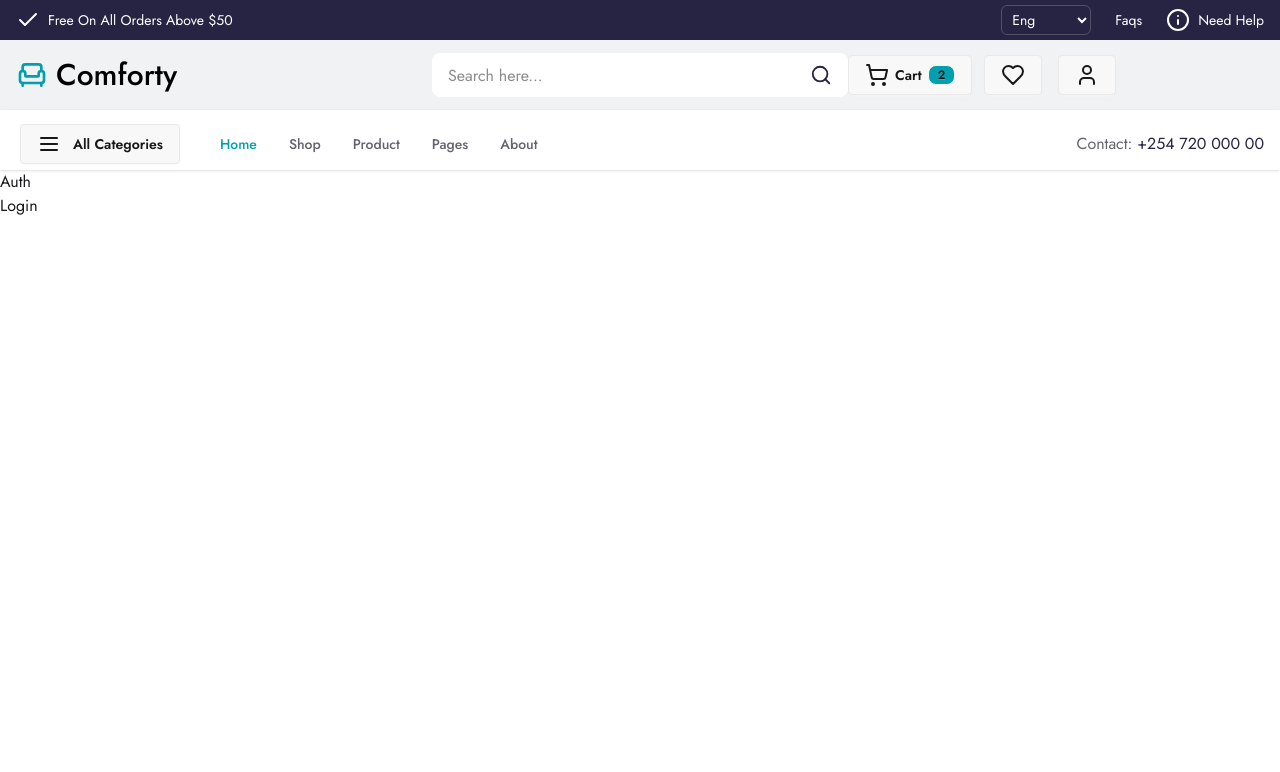
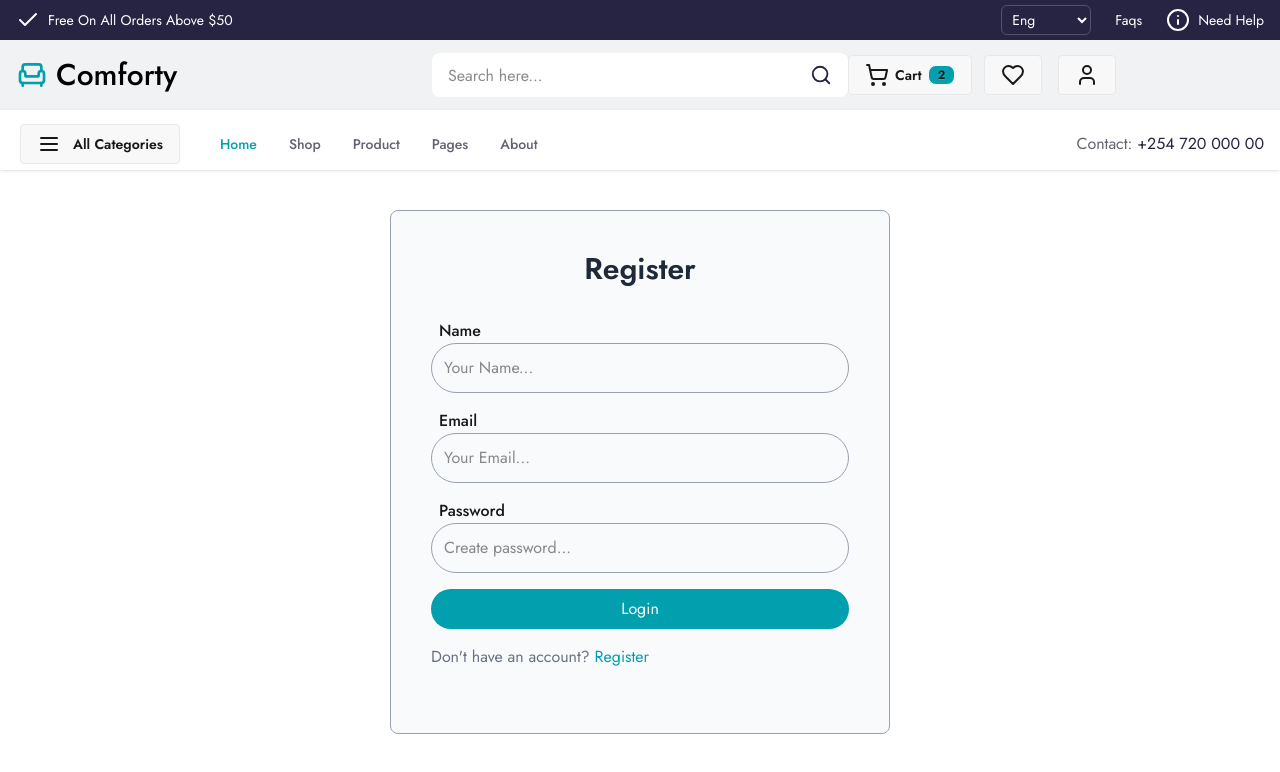
Before and after one commit to Chrispin1/Furniture-ecommerce, a React (Vite) app: page /auth/login in a window 1280 px wide. Shown: the top 772 px of the page. Built offline with nearby package versions, Linux system fonts and the light colour scheme.

Commit message:
project complete

```diff
--- a/src/Pages/Auth/Auth.jsx
+++ b/src/Pages/Auth/Auth.jsx
@@ -3,7 +3,6 @@ import { Outlet } from "react-router";
 const Auth = () => {
   return (
     <div>
-      Auth
       <Outlet />
     </div>
   );
--- a/src/Pages/Auth/Login/Login.jsx
+++ b/src/Pages/Auth/Login/Login.jsx
@@ -1,5 +1,71 @@
+import { Link, useNavigate } from "react-router";
+
 const Login = () => {
-  return <div>Login</div>;
+  const navigate = useNavigate();
+
+  const submitHandle = () => {
+    navigate("/");
+  };
+
+  return (
+    <div>
+      <div className="lg:container mx-auto ">
+        <div className="w-full flex items-center justify-center pt-10 ">
+          <div className="min-w-[500px] py-10 px-10 border border-gray-400 rounded-lg bg-gray-50">
+            <div className="flex flex-col items-center justify-center w-full">
+              <h1 className="text-3xl font-semibold text-gray-800">Register</h1>
+              <div className="w-full pt-8">
+                <form onSubmit={submitHandle} className="w-full flex flex-col">
+                  <label htmlFor="name" className="px-2 text-md font-medium">
+                    Name
+                  </label>
+                  <input
+                    type="name"
+                    placeholder="Your Name..."
+                    className="border border-gray-400 w-full rounded-full px-3 py-3 focus:outline-[#029fae]"
+                  />
+                  <label
+                    htmlFor="email"
+                    className="px-2 text-md font-medium pt-4"
+                  >
+                    Email
+                  </label>
+                  <input
+                    type="email"
+                    placeholder="Your Email..."
+                    className="border border-gray-400 w-full rounded-full px-3 py-3 focus:outline-[#029fae]"
+                  />
+                  <label
+                    htmlFor="password"
+                    className="px-2 text-md font-medium pt-4"
+                  >
+                    Password
+                  </label>
+                  <input
+                    type="password"
+                    placeholder="Create password..."
+                    className="border border-gray-400 w-full rounded-full px-3 py-3 focus:outline-[#029fae]"
+                  />
+                  <div className="flex items-center pt-4 ">
+                    <button className="bg-[#029fae] text-center text-white w-full py-2 rounded-full cursor-pointer">
+                      Login
+                    </button>
+                  </div>
+                </form>
+
+                <p className="text-md pt-4 text-gray-500 mb-6">
+                  Don't have an account?{" "}
+                  <Link to="/auth/login">
+                    <span className="text-[#029fae]">Register</span>
+                  </Link>
+                </p>
+              </div>
+            </div>
+          </div>
+        </div>
+      </div>
+    </div>
+  );
 };
 
 export default Login;
--- a/src/Pages/Auth/Register/Register.jsx
+++ b/src/Pages/Auth/Register/Register.jsx
@@ -1,5 +1,71 @@
+import { Link, useNavigate } from "react-router";
+
 const Register = () => {
-  return <div>Register</div>;
+  const navigate = useNavigate();
+
+  const submitHandle = () => {
+    navigate("/");
+  };
+
+  return (
+    <div>
+      <div className="lg:container mx-auto ">
+        <div className="w-full flex items-center justify-center pt-20 ">
+          <div className="min-w-[500px] py-10 px-10 border border-gray-400 rounded-lg bg-gray-50">
+            <div className="flex flex-col items-center justify-center w-full">
+              <h1 className="text-3xl font-semibold text-gray-800">Login</h1>
+              <div className="w-full pt-6">
+                <form onSubmit={submitHandle} className="w-full flex flex-col">
+                  <label htmlFor="name" className="px-2 text-md font-medium">
+                    Name
+                  </label>
+                  <input
+                    type="name"
+                    placeholder="Your Name..."
+                    className="border border-gray-400 w-full rounded-full px-3 py-3 focus:outline-[#029fae]"
+                  />
+                  <label
+                    htmlFor="email"
+                    className="px-2 text-md font-medium pt-4"
+                  >
+                    Email
+                  </label>
+                  <input
+                    type="email"
+                    placeholder="Your Email..."
+                    className="border border-gray-400 w-full rounded-full px-3 py-3 focus:outline-[#029fae]"
+                  />
+                  <label
+                    htmlFor="password"
+                    className="px-2 text-md font-medium pt-4"
+                  >
+                    Password
+                  </label>
+                  <input
+                    type="password"
+                    placeholder="Enter password..."
+                    className="border border-gray-400 w-full rounded-full px-3 py-3 focus:outline-[#029fae]"
+                  />
+                  <div className="flex items-center pt-4 ">
+                    <button className="bg-[#029fae] text-center text-white w-full py-2 rounded-full cursor-pointer">
+                      Login
+                    </button>
+                  </div>
+                </form>
+
+                <p className="text-md pt-4 text-gray-500 mb-6">
+                  Don't have an account?
+                  <Link to="/auth/register">
+                    <span className="text-[#029fae]">Register</span>
+                  </Link>
+                </p>
+              </div>
+            </div>
+          </div>
+        </div>
+      </div>
+    </div>
+  );
 };
 
 export default Register;
--- a/src/Pages/Error/Error.jsx
+++ b/src/Pages/Error/Error.jsx
@@ -1,7 +1,14 @@
-import React from "react";
+import { Link } from "react-router";
 
 const Error = () => {
-  return <div>Hmmm...Page not Found</div>;
+  return (
+    <div className="flex flex-col gap-4 items-center justify-center pt-[200px]">
+      <h1 className="text-5xl font-semibold">Hmmm...Page not Found</h1>
+      <button className="rounded-full bg-[#029fae] px-5 py-3">
+        <Link to="/">Go to Homepage</Link>
+      </button>
+    </div>
+  );
 };
 
 export default Error;
```
